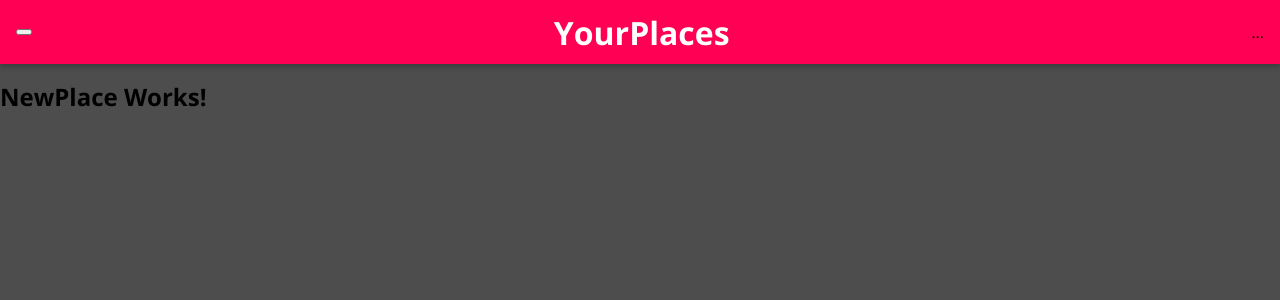
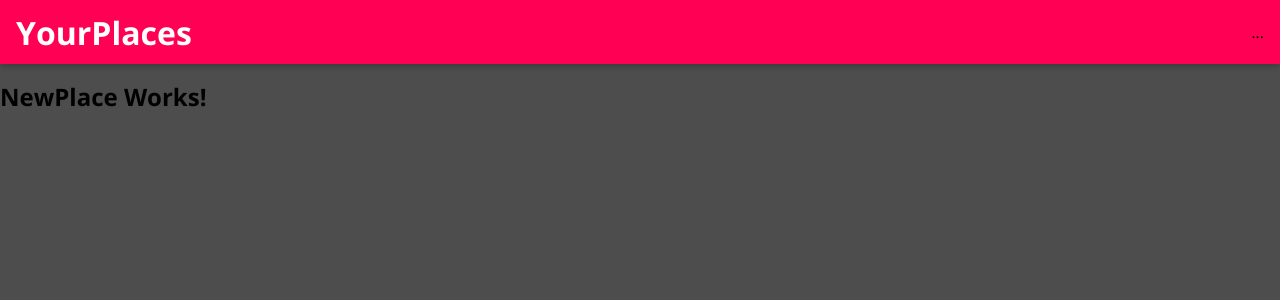
Before and after one commit to etherlind/udemy-mern-frontend, a React (Create React App) app: page /places/new in a window 1280 px wide. Shown: the top 300 px of the page. Built offline with nearby package versions, Linux system fonts and the light colour scheme.

Commit message:
fix styles

```diff
--- a/src/App.js
+++ b/src/App.js
@@ -1,15 +1,19 @@
 import React from 'react';
-
-import { BrowserRouter as Router, Route, Redirect, Switch } from 'react-router-dom';
+import {
+  BrowserRouter as Router,
+  Route,
+  Redirect,
+  Switch
+} from 'react-router-dom';
 
 import Users from './user/pages/Users';
-import NewPlace from './places/pages/Place';
+import NewPlace from './places/pages/NewPlace';
 import MainNavigation from './shared/components/Navigation/MainNavigation';
 
 const App = () => {
   return (
     <Router>
-      <MainNavigation></MainNavigation>
+      <MainNavigation />
       <main>
         <Switch>
           <Route path="/" exact>
--- /dev/null
+++ b/src/places/pages/NewPlace.js
@@ -0,0 +1,7 @@
+import React from 'react';
+
+const NewPlace = () => {
+  return <h2>NewPlace Works!</h2>
+};
+
+export default NewPlace;
--- a/src/places/pages/Place.js
+++ /dev/null
@@ -1,7 +0,0 @@
-import React from "react";
-
-const NewPlace = () => {
-  return <h2 className="">NewPlace Works!</h2>;
-};
-
-export default NewPlace;
--- a/src/shared/components/Navigation/MainNavigation.js
+++ b/src/shared/components/Navigation/MainNavigation.js
@@ -1,23 +1,25 @@
 import React from 'react';
+import { Link } from 'react-router-dom';
 
-import { Link } from 'react-router-dom';
 import MainHeader from './MainHeader';
-
 import './MainNavigation.css';
 
 const MainNavigation = props => {
   return (
     <MainHeader>
-      <button className="main-navigation__menu_btn">
-        <span></span>
-        <span></span>
-        <span></span>
+      <button className="main-navigation__menu-btn">
+        <span />
+        <span />
+        <span />
       </button>
       <h1 className="main-navigation__title">
         <Link to="/">YourPlaces</Link>
       </h1>
-      <nav>...</nav>
+      <nav>
+        ...
+      </nav>
     </MainHeader>
   );
 };
+
 export default MainNavigation;
--- a/src/user/components/UsersList.js
+++ b/src/user/components/UsersList.js
@@ -1,12 +1,10 @@
 import React from 'react';
 
-import UserItem from '../components/UserItem';
+import UserItem from './UserItem';
 import Card from '../../shared/components/UIElements/Card';
-
 import './UsersList.css';
 
 const UsersList = props => {
-  console.log(props);
   if (props.items.length === 0) {
     return (
       <div className="center">
```
